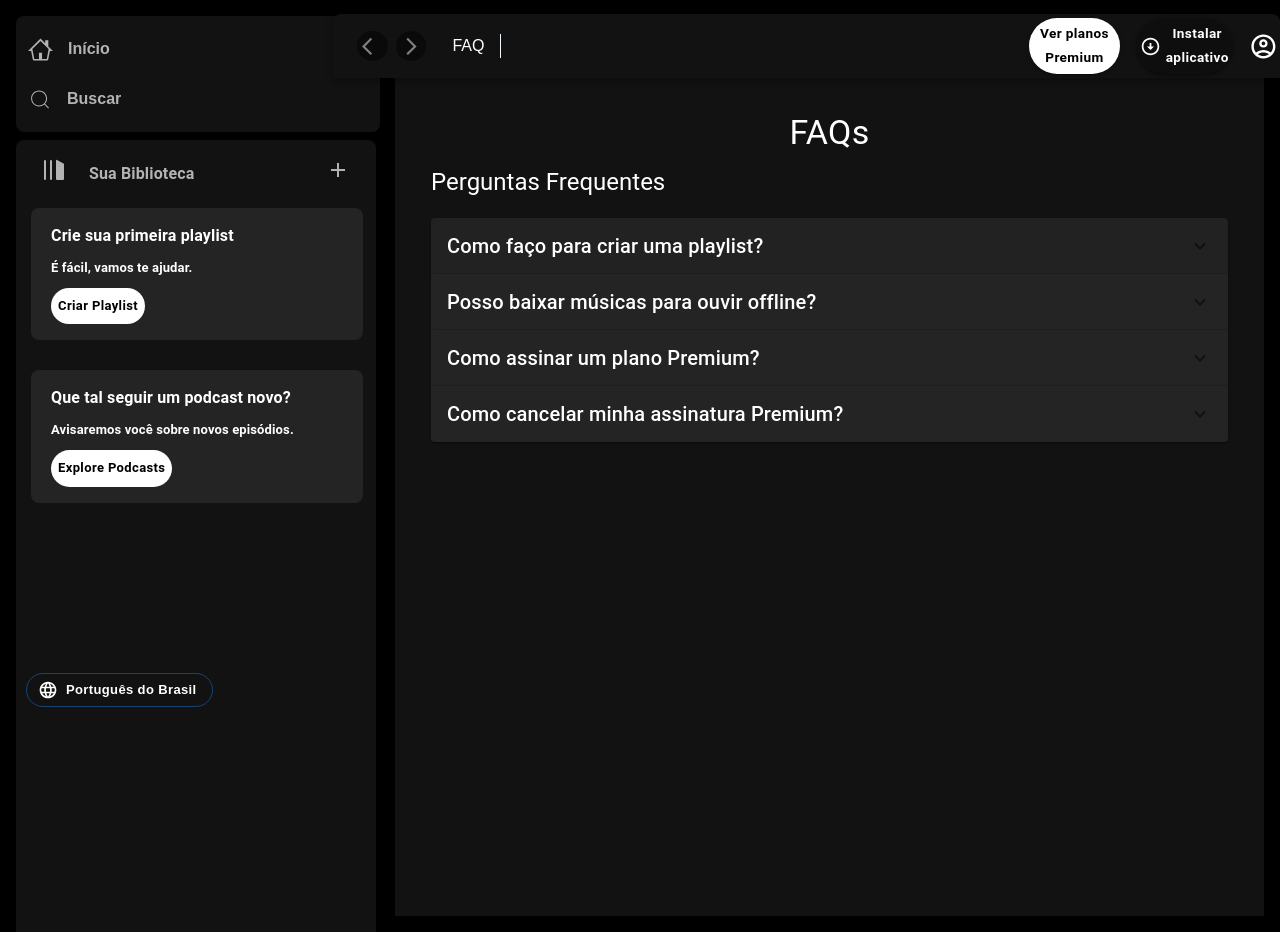
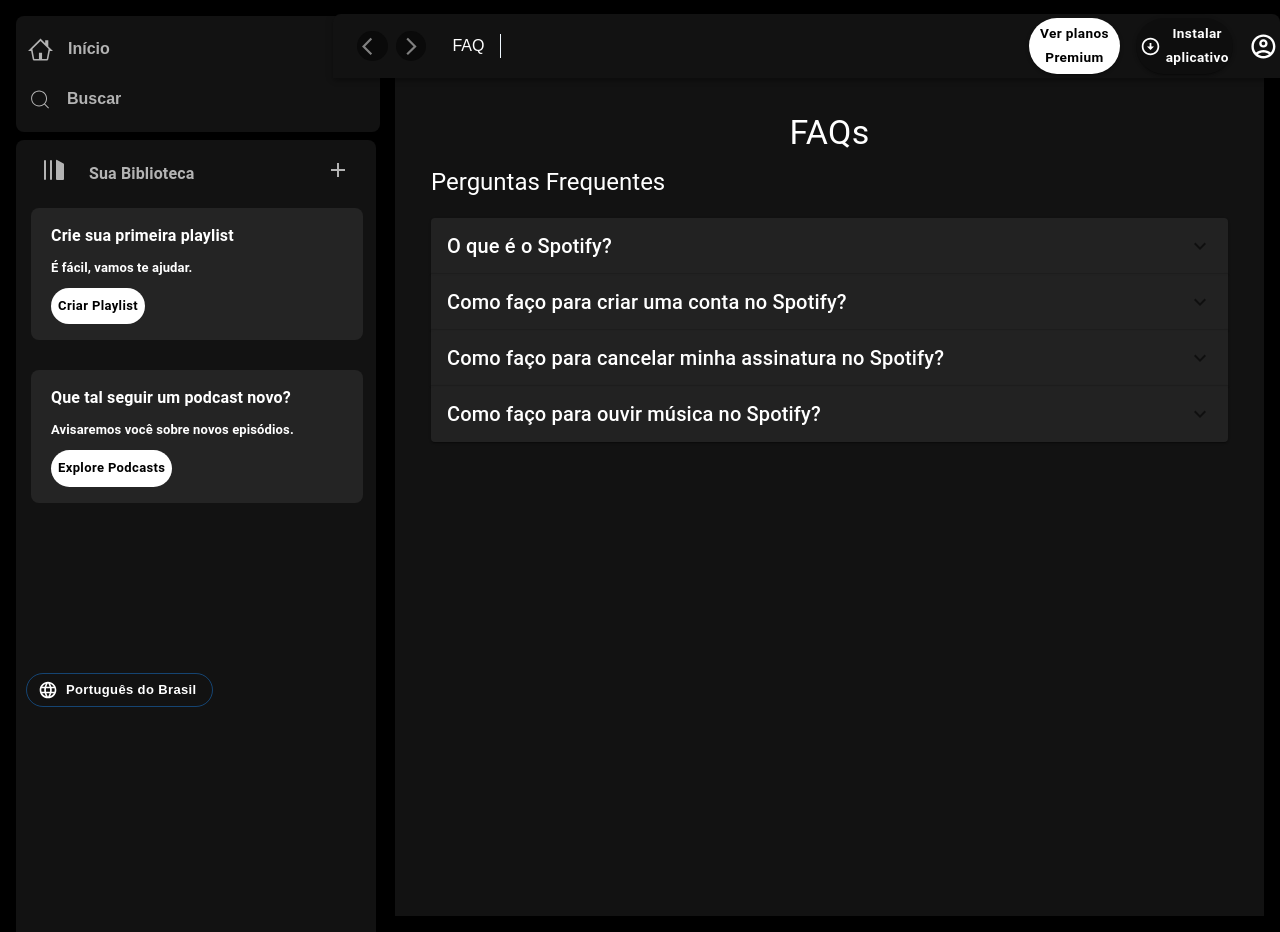
Before and after one commit to Viihgx/Spotify-Clone, a React (Create React App) app: page /faq in a window 1280 px wide. Built offline with nearby package versions, Linux system fonts and the light colour scheme.

Commit message:
Adiciona Mock as playlists

```diff
--- a/src/components/Card/Card.jsx
+++ b/src/components/Card/Card.jsx
@@ -3,13 +3,26 @@
 import TopHits from '../../assets/TopHits.jpg';
 import RapCaviar from '../../assets/RapCaviar.jpg';
 
-function Card() {
+function Card(props) {
+    console.log(props.arrayPlaylist)
     return (
         <div className="card">
             <h2>
                 Playlist do Spotify
             </h2>
             <div className="card-container">
+                {props.arrayPlaylist.map((item) => {
+                    return(
+                        <div key={item.id} className="cards">
+                        {/* image #1 */}
+                        <img src={item.thumb} alt="Top Hits" className="card-img" />
+                        <div className="card-title">{item.title}</div>
+                        <div className="card-info">
+{item.description}
+                        </div>
+                    </div>
+                    )
+                })}
                 <div className="cards">
                     {/* image #1 */}
                     <img src={TopHits} alt="Top Hits" className="card-img" />
--- a/src/components/Layout/Dashboard.jsx
+++ b/src/components/Layout/Dashboard.jsx
@@ -1,22 +1,20 @@
-import React from 'react';
-import Sidebar from '../SideBar/Sidebar';
-// import Sidebar from '../Navbar/Navbar';
-import Navbar from '../Navbar/Navbar';
+import React from 'react'
+import Sidebar from '../SideBar/Sidebar'
+import Navbar from '../Navbar/Navbar'
+import { Grid } from '@mui/material'
 
 const Dashboard = (WrappedComponent) => {
-    return function(props) {
+    return function (props) {
         return (
-            <div style={{
-                display: 'flex',
-  flexDirection: 'row',
-  height: '100vh',
-            }}>
-                <Sidebar/>
-                <Navbar/>
-                <WrappedComponent {...props} />
-            </div>
-        );
-    };
+        <Grid className='app-container' container xs={12}>
+            <Sidebar />
+            <Grid className='sidebar-container' xs={12}>
+            <Navbar />
+            </Grid>
+            <WrappedComponent {...props} />
+        </Grid>
+        )
+    }
 }
 
-export default Dashboard;
+export default Dashboard
--- a/src/components/MusicPlayer.css
+++ b/src/components/MusicPlayer.css
@@ -1,4 +1,4 @@
-MusicPlayer.css
+/* MusicPlayer.css
 .album {
     display: flex;
     align-items: center;
@@ -84,3 +84,4 @@
     margin-left: 10px;
     cursor: pointer;
   }
+   */
--- a/src/components/Navbar/Navbar.jsx
+++ b/src/components/Navbar/Navbar.jsx
@@ -5,7 +5,6 @@
 import ArrowForwardIosIcon from '@mui/icons-material/ArrowForwardIos';
 import ArrowCircleDownIcon from '@mui/icons-material/ArrowCircleDown';
 import { Link, useNavigate } from 'react-router-dom';
-
 
 function Navbar() {
   const navigate = useNavigate();
@@ -15,7 +14,7 @@
   };
 
   return (
-    <AppBar position="fixed" sx={{display: 'flex', width: '74%', marginLeft: 'auto', marginTop: '14px', right: 0, borderRadius: '8px 8px 0 0' ,backgroundColor: '#121212', zIndex: '100'}}>
+    <AppBar position="fixed" sx={{display: 'flex', width: '74%', marginLeft: 'auto', marginTop: '14px', right: 0, borderRadius: '8px 8px 0 0' , backgroundColor: '#121212', zIndex: '100'}}>
       <Toolbar>
         <IconButton
           size="small"
--- a/src/components/Principal/Principal.jsx
+++ b/src/components/Principal/Principal.jsx
@@ -1,7 +1,6 @@
 import { Outlet } from "react-router-dom";
 import Sidebar from "../SideBar/Sidebar";
 import StickyNav from "../Navbar/Navbar";
-
 export default function Principal() {
     return (
         <>
--- a/src/components/SongList/SongList.jsx
+++ b/src/components/SongList/SongList.jsx
@@ -2,10 +2,22 @@
 import Card from '../Card/Card';
 import './SongList.css'
 
+const mockPlaylists = [
+  {
+    id: 1,
+    thumb: "https://icongresso-x.s3-sa-east-1.amazonaws.com/demo/activity-scheduling/169635083171365.jpeg",
+    title:"Playlist 0",
+    description: "Descrição Playlist 0",
+    songs:[
+      {id:'song-1',title:'song one'},
+      {id:'song-2',title:'song two'}]
+      },
+
+]
 function SongList() {
   return (
     <div className="Songlist">
-        <Card/>
+        <Card arrayPlaylist = {mockPlaylists} />
     </div>
   );
 }
--- a/src/index.js
+++ b/src/index.js
@@ -1,8 +1,6 @@
 import React from 'react';
 import ReactDOM from 'react-dom/client';
-import './index.css';
-// import App from './App';
-
+// import './index.css';
 import './App.css';
 import { BrowserRouter } from "react-router-dom";
 import App from "./App";
@@ -11,7 +9,7 @@
 root.render(
   <React.StrictMode>
     <BrowserRouter>
-          <App />
+      <App />
     </BrowserRouter>
   </React.StrictMode>
 );
--- a/src/routes/Faq/Faq.jsx
+++ b/src/routes/Faq/Faq.jsx
@@ -2,6 +2,25 @@
 import Dashboard from '../../components/Layout/Dashboard';
 import { Box, Typography, Accordion, AccordionSummary, AccordionDetails } from '@mui/material';
 import ExpandMoreIcon from '@mui/icons-material/ExpandMore';
+
+const mock = [
+  {
+    "question": "O que é o Spotify?",
+    "answer": "O Spotify é um serviço de streaming de música que permite aos usuários ouvir música de qualquer lugar do mundo."
+  },
+  {
+    "question": "Como faço para criar uma conta no Spotify?",
+    "answer": "Para criar uma conta no Spotify, siga estas etapas:\n- Acesse o site do Spotify (www.spotify.com)\n- Clique em \"Criar uma conta\"\n- Preencha o formulário com suas informações pessoais e escolha um plano de assinatura\n- Clique em \"Criar conta\""
+  },
+  {
+    "question": "Como faço para cancelar minha assinatura no Spotify?",
+    "answer": "Para cancelar sua assinatura no Spotify, siga estas etapas:\n- Acesse o site do Spotify (www.spotify.com)\n- Clique em \"Entrar\" no canto superior direito da tela\n- Faça login com sua conta do Spotify\n- Clique em seu nome no canto superior direito da tela e selecione \"Configurações da conta\"\n- Clique em \"Cancelar assinatura\"\n- Siga as instruções na tela para concluir o processo de cancelamento"
+  },
+  {
+    "question": "Como faço para ouvir música no Spotify?",
+    "answer": "Para ouvir música no Spotify, siga estas etapas:\n- Acesse o site do Spotify (www.spotify.com)\n- Clique em \"Entrar\" no canto superior direito da tela\n- Faça login com sua conta do Spotify\n- Use a barra de pesquisa na parte superior da tela para pesquisar músicas, álbuns ou artistas\n- Clique em \"Reproduzir\" para ouvir a música selecionada"
+  },
+]
 
 function Faq() {
   return (
@@ -12,7 +31,7 @@
         padding: "20px",
         marginTop: "60px",
         height: "100vh",
-        width: { sm: `calc(100% - 310px)`, flexShrink: { sm: 0 }},
+        width: { sm: `calc(100% - 310px)`, flexShrink: { sm: 0 } },
         zIndex: "1",
         marginLeft: "379px",
         flexDirection: 'row',
@@ -24,15 +43,17 @@
 
         }}
       >
-        <Typography style={{textAlign: 'center'}} variant="h4" gutterBottom>
+        <Typography style={{ textAlign: 'center' }} variant="h4" gutterBottom>
           FAQs
         </Typography>
 
-        <Typography style={{marginBottom: '20px'}} variant="h5" gutterBottom>
+        <Typography style={{ marginBottom: '20px' }} variant="h5" gutterBottom>
           Perguntas Frequentes
         </Typography>
 
-        {/* Inicio do accordion  */}
+        {mock.map(
+          ({ question, answer }) => {
+            return (
               <Accordion
                 sx={{
                   backgroundColor: "rgba(36, 36, 36, 0.9)",
@@ -45,65 +66,18 @@
                   aria-controls="faq-content-1"
                   id="faq-header-1"
                 >
-            <Typography variant="h6">Como faço para criar uma playlist?</Typography>
+                  <Typography variant="h6">{question}</Typography>
                 </AccordionSummary>
                 <AccordionDetails>
                   <Typography>
-              Para criar uma playlist, vá para a seção "Minhas Playlists" e clique em "Criar Playlist". Dê um nome à sua playlist e adicione músicas a ela.
+                    {answer}
                   </Typography>
                 </AccordionDetails>
               </Accordion>
 
-        <Accordion
-          sx={{ backgroundColor: "#242424", color: "#fff" }}
-        >
-          <AccordionSummary
-            expandIcon={<ExpandMoreIcon />}
-            aria-controls="faq-content-2"
-            id="faq-header-2"
-          >
-            <Typography variant="h6">Posso baixar músicas para ouvir offline?</Typography>
-          </AccordionSummary>
-          <AccordionDetails>
-            <Typography>
-              Sim, você pode baixar músicas para ouvir offline. Basta encontrar a música que deseja baixar e clicar no ícone de download.
-            </Typography>
-          </AccordionDetails>
-        </Accordion>
-
-        <Accordion
-          sx={{ backgroundColor: "#242424", color: "#fff" }}
-        >
-          <AccordionSummary
-            expandIcon={<ExpandMoreIcon />}
-            aria-controls="faq-content-3"
-            id="faq-header-3"
-          >
-            <Typography variant="h6">Como assinar um plano Premium?</Typography>
-          </AccordionSummary>
-          <AccordionDetails>
-            <Typography>
-              Para assinar um plano Premium, acesse a página "Planos" em nosso site e escolha o plano que melhor atende às suas necessidades. Siga as etapas de pagamento para concluir a assinatura.
-            </Typography>
-          </AccordionDetails>
-        </Accordion>
-
-        <Accordion
-          sx={{ backgroundColor: "#242424", color: "#fff" }}
-        >
-          <AccordionSummary
-            expandIcon={<ExpandMoreIcon />}
-            aria-controls="faq-content-4"
-            id="faq-header-4"
-          >
-            <Typography variant="h6">Como cancelar minha assinatura Premium?</Typography>
-          </AccordionSummary>
-          <AccordionDetails>
-            <Typography>
-              Para cancelar sua assinatura Premium, vá para as configurações da sua conta e clique na opção "Cancelar Assinatura". Siga as instruções para confirmar o cancelamento.
-            </Typography>
-          </AccordionDetails>
-        </Accordion>
+            )
+          }
+        )}
 
       </Box>
     </Box>
```
Also changed, not shown: src/components/Navbar/Navbar.css (+16 -32 lines), src/components/SideBar/Sidebar.jsx (+0 -37 lines), src/Layout/Layout.jsx (added). Lines whose indentation alone changed are shown as unchanged.
